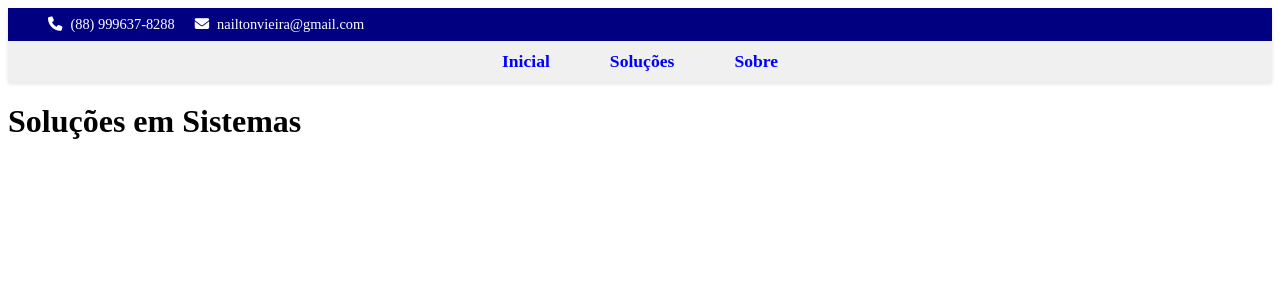
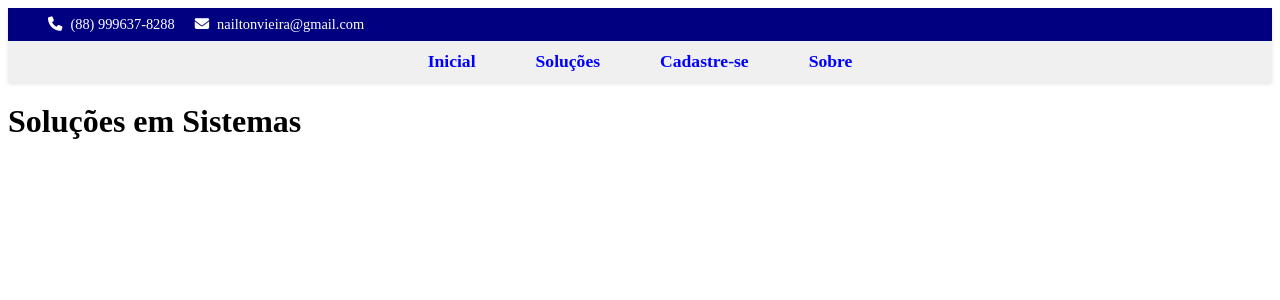
Before and after one commit to nailton-vieira/angular-vercel, an Angular app: page / in a window 1280 px wide. Shown: the top 300 px of the page. Built offline with nearby package versions, Linux system fonts and the light colour scheme.

Commit message:
Atualizando menu do header

```diff
--- a/src/app/shared/components/header/header.html
+++ b/src/app/shared/components/header/header.html
@@ -11,6 +11,7 @@
     <ul>
       <li><a href="#">Inicial</a></li>
       <li><a href="#">Soluções</a></li>
+      <li><a href="#">Cadastre-se</a></li>
       <li><a href="#">Sobre</a></li>
     </ul>
   </nav>
```
